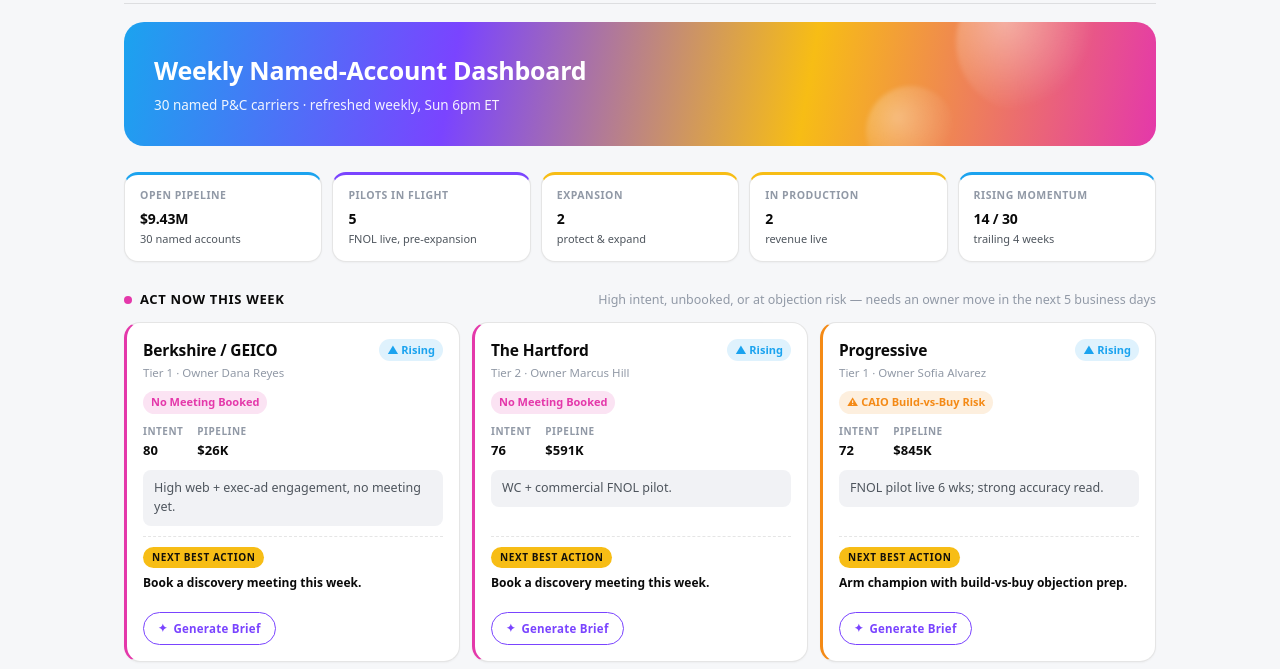
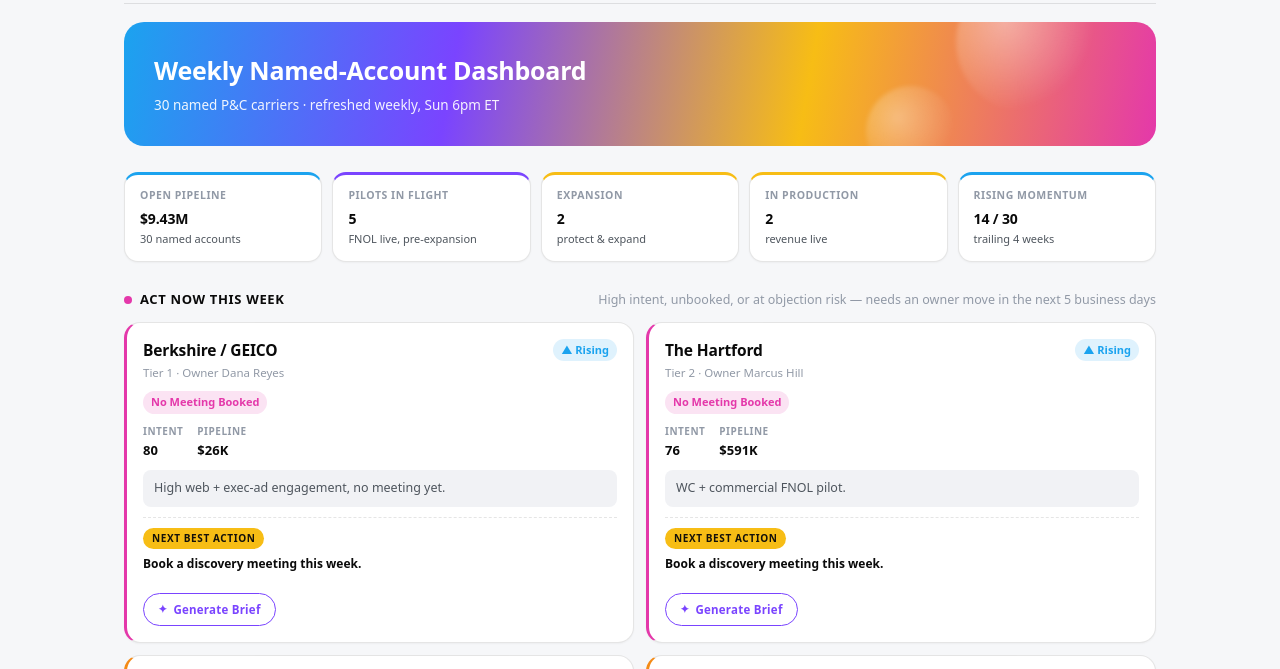
Before and after one commit to kellyjavanmardi/assured-named-account-system, a website: page assured-system.html in a window 1280 px wide. Shown: the part 80-749 px from the top of the page. Drawn offline with Linux system fonts and the light colour scheme.

Commit message:
Make Act Now cards two-per-row, matching Protect & Expand

```diff
--- a/assured-system.html
+++ b/assured-system.html
@@ -414,7 +414,7 @@
       <div class="block-title"><span class="dot" style="background:var(--spec-magenta)"></span>Act Now This Week</div>
       <div class="block-desc">High intent, unbooked, or at objection risk — needs an owner move in the next 5 business days</div>
     </div>
-    <div class="card-row" id="act-now"></div>
+    <div class="card-row two" id="act-now"></div>
   </section>
 
   <section class="block">
```
Also changed, not shown: dashboard.html (+1 -1 lines), index.html (+1 -1 lines), 1 other file.
